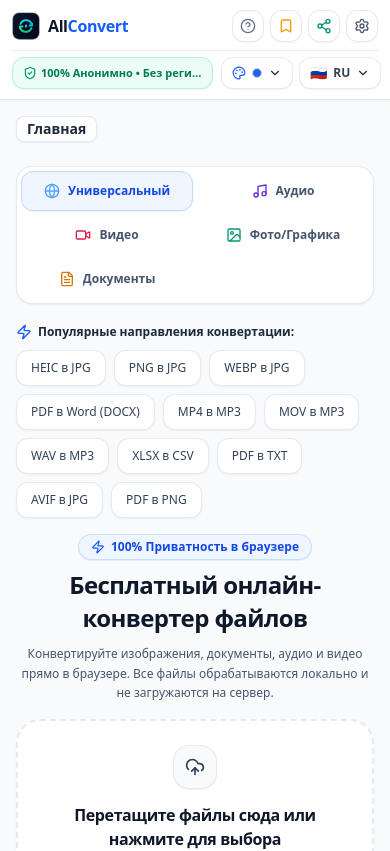
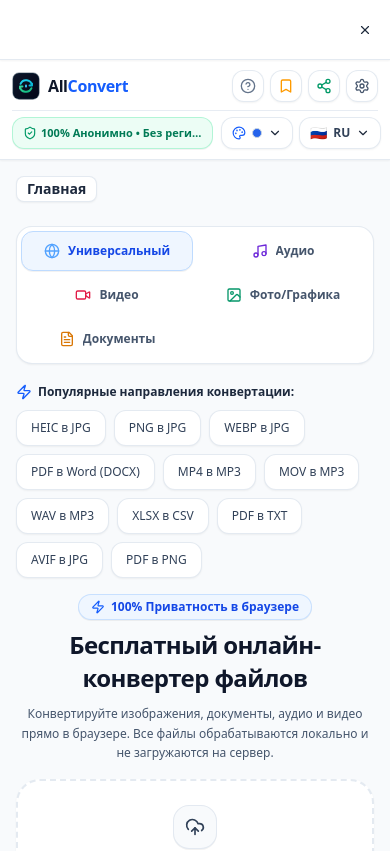
Before and after one commit to laboratoryjob2022-debug/allconvert.ru, a React (Vite) app: page / in a window 390 px wide. Shown: the top 851 px of the page. Built offline with nearby package versions, Linux system fonts and the light colour scheme; what lamejs would draw is missing.

Commit message:
feat: add mobile top sticky ad banner
Introduce YandexMobileTopAd component to display a sticky ad banner on mobile viewports, with dynamic visibility control and exclusion for legal/compliance pages.

```diff
--- a/src/App.tsx
+++ b/src/App.tsx
@@ -12,6 +12,7 @@ import { GuideModal } from './components/GuideModal';
 import { ToastNotification } from './components/ToastNotification';
 import { FooterAdZone } from './components/FooterAdZone';
 import { YandexDesktopAd } from './components/YandexDesktopAd';
+import { YandexMobileTopAd } from './components/YandexMobileTopAd';
 import { InfoSection } from './components/InfoSection';
 import { SeoConversionPage } from './components/SeoConversionPage';
 import { LegalPages } from './components/LegalPages';
@@ -91,6 +92,7 @@ export default function App() {
   } = useConverterStore();
   const [routeState, setRouteState] = useState<RouteState>(() => getRouteStateFromPath());
   const [seoData, setSeoData] = useState<SeoConversionRoute | null>(null);
+  const [isMobileAdVisible, setIsMobileAdVisible] = useState(false);
 
   // Sync language from URL path prefix on mount and whenever URL changes
   useEffect(() => {
@@ -288,8 +290,16 @@ export default function App() {
   return (
     <div
       data-theme={theme || 'studio-light'}
-      className="min-h-screen bg-[#f8fafc] text-slate-900 dark:bg-[#070a12] dark:text-slate-100 flex flex-col font-sans selection:bg-blue-600 selection:text-white overflow-x-clip"
+      className={`min-h-screen bg-[#f8fafc] text-slate-900 dark:bg-[#070a12] dark:text-slate-100 flex flex-col font-sans selection:bg-blue-600 selection:text-white overflow-x-clip transition-[padding] duration-200 ${
+        isMobileAdVisible ? 'pt-[60px] min-[1640px]:pt-0' : 'pt-0'
+      }`}
     >
+      {/* Mobile Top Sticky Banner (<= 60px) */}
+      <YandexMobileTopAd
+        routeType={routeState.type}
+        onVisibilityChange={setIsMobileAdVisible}
+      />
+
       {/* Main Navigation Bar */}
       <Navbar />
 
--- /dev/null
+++ b/src/components/YandexMobileTopAd.tsx
@@ -0,0 +1,79 @@
+import React, { useEffect, useState } from 'react';
+import { X } from 'lucide-react';
+
+interface YandexMobileTopAdProps {
+  routeType: string;
+  onVisibilityChange?: (visible: boolean) => void;
+}
+
+export const YandexMobileTopAd: React.FC<YandexMobileTopAdProps> = ({
+  routeType,
+  onVisibilityChange,
+}) => {
+  const [isDismissed, setIsDismissed] = useState(false);
+
+  // Exclude ads on legal / compliance pages per Yandex RTB policy
+  const isExcluded =
+    routeType === 'privacy' || routeType === 'terms' || routeType === 'about';
+
+  const isVisible = !isDismissed && !isExcluded;
+
+  useEffect(() => {
+    onVisibilityChange?.(isVisible);
+  }, [isVisible, onVisibilityChange]);
+
+  useEffect(() => {
+    if (!isVisible) return;
+
+    const renderBanner = () => {
+      try {
+        if (typeof window !== 'undefined') {
+          window.yaContextCb = window.yaContextCb || [];
+          window.yaContextCb.push(() => {
+            try {
+              window.Ya?.Context?.AdvManager?.render({
+                blockId: 'R-A-20307665-2',
+                renderTo: 'yandex_rtb_R-A-20307665-2',
+              });
+            } catch (err) {
+              console.warn('Yandex RTB mobile top render error:', err);
+            }
+          });
+        }
+      } catch (err) {
+        console.warn('Yandex RTB mobile top init error:', err);
+      }
+    };
+
+    renderBanner();
+  }, [isVisible]);
+
+  if (!isVisible) {
+    return null;
+  }
+
+  return (
+    <aside
+      aria-label="Реклама"
+      className="fixed top-0 left-0 right-0 z-50 h-[60px] max-h-[60px] bg-white/95 dark:bg-slate-900/95 backdrop-blur-md border-b border-slate-200/90 dark:border-slate-800 flex items-center justify-center px-3 shadow-xs min-[1640px]:hidden pointer-events-auto"
+    >
+      <div className="relative w-full max-w-lg h-full flex items-center justify-center">
+        {/* Ad container constrained to <= 60px */}
+        <div
+          id="yandex_rtb_R-A-20307665-2"
+          className="w-full h-[58px] max-h-[58px] flex items-center justify-center overflow-hidden"
+        />
+
+        {/* Small dismiss button */}
+        <button
+          onClick={() => setIsDismissed(true)}
+          className="absolute right-0 top-1/2 -translate-y-1/2 p-1.5 text-slate-400 hover:text-slate-700 dark:hover:text-slate-200 rounded-full hover:bg-slate-100 dark:hover:bg-slate-800 transition-colors cursor-pointer"
+          title="Скрыть рекламу"
+          aria-label="Скрыть рекламу"
+        >
+          <X className="w-3.5 h-3.5" />
+        </button>
+      </div>
+    </aside>
+  );
+};
```
Also changed, not shown: .aistudio/artifacts/brain/6f92bb16-72ba-4f94-bbab-7c9a8fa02d4d/.tempmediaStorage/media_1793395557771_58872c6f.png (added), public/assets/aistudio/image_1b0b59f2.png (added).
